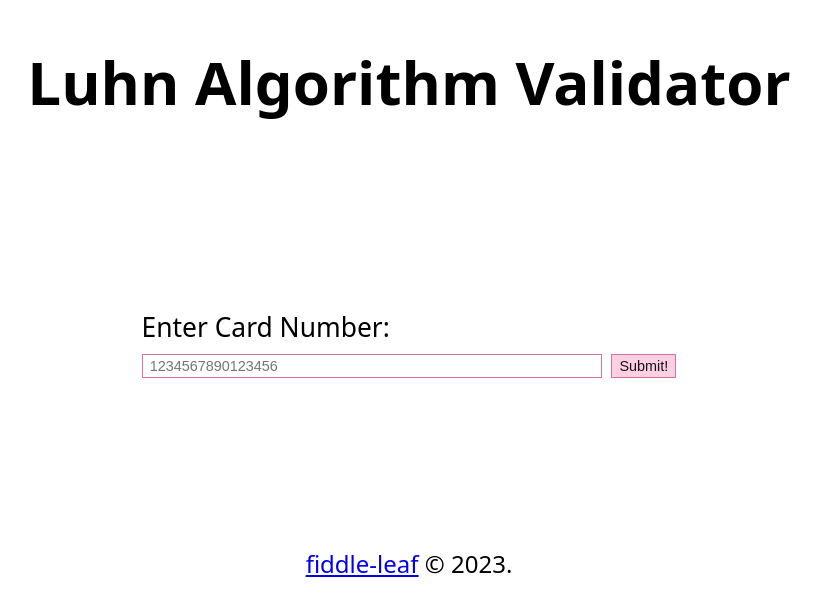
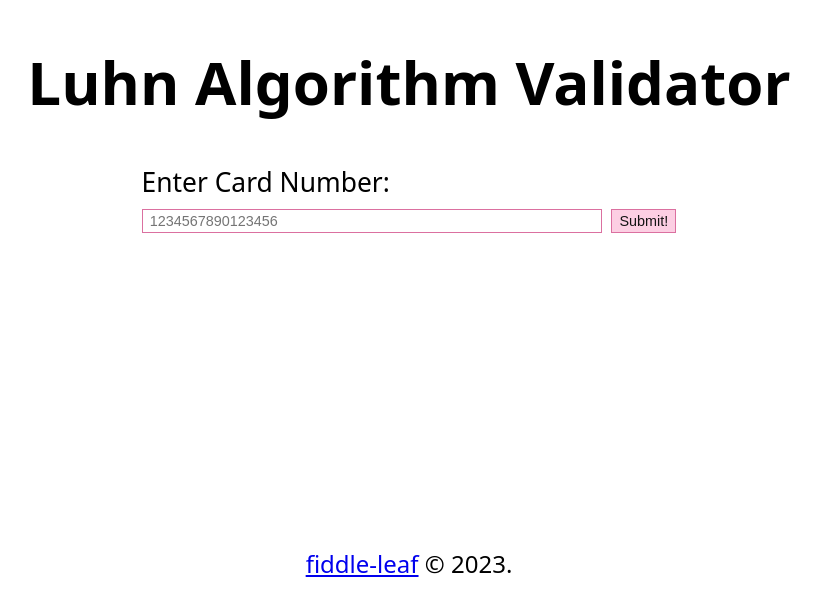
Before and after one commit to limetortillachip/luhn-form, a React (Create React App) app: page / in a window 1280 px wide. Shown: the part 196-800 px from the top of the page, without its empty margins (231-1052 px from the left). Built offline with nearby package versions, Linux system fonts and the light colour scheme; a web font is replaced by a local one.

Commit message:
Minor changes

```diff
--- a/src/App.css
+++ b/src/App.css
@@ -33,12 +33,13 @@ footer {
 
 form {
   flex-flow: column nowrap;
-  justify-content: space-around;
+  justify-content: flex-start;
   flex: 3;
-  gap: 1.2rem;
+  gap: 2.4rem;
 }
 
 .input {
+  flex: 0;
   flex-flow: row wrap;
   gap: 0.6rem;
 }
@@ -64,4 +65,8 @@ form {
   background: hsl(333, 90%, 87%);
 }
 
+.output {
+  flex: 1;
+}
+
 /*# sourceMappingURL=App.css.map */
--- a/src/App.sass
+++ b/src/App.sass
@@ -32,11 +32,12 @@ footer
 
 form
     flex-flow: column nowrap
-    justify-content: space-around
+    justify-content: flex-start
     flex: 3
-    gap: $bit
+    gap: calc($bit*2)
 
 .input
+    flex: 0
     flex-flow: row wrap
     gap: calc($bit/2)
 
@@ -60,3 +61,6 @@ form
 
     button:hover
         background: hsl(333, 90%, 87%)
+
+.output
+    flex: 1
```
Also changed, not shown: 1 other file (tests, documents, lock files or other folders).
